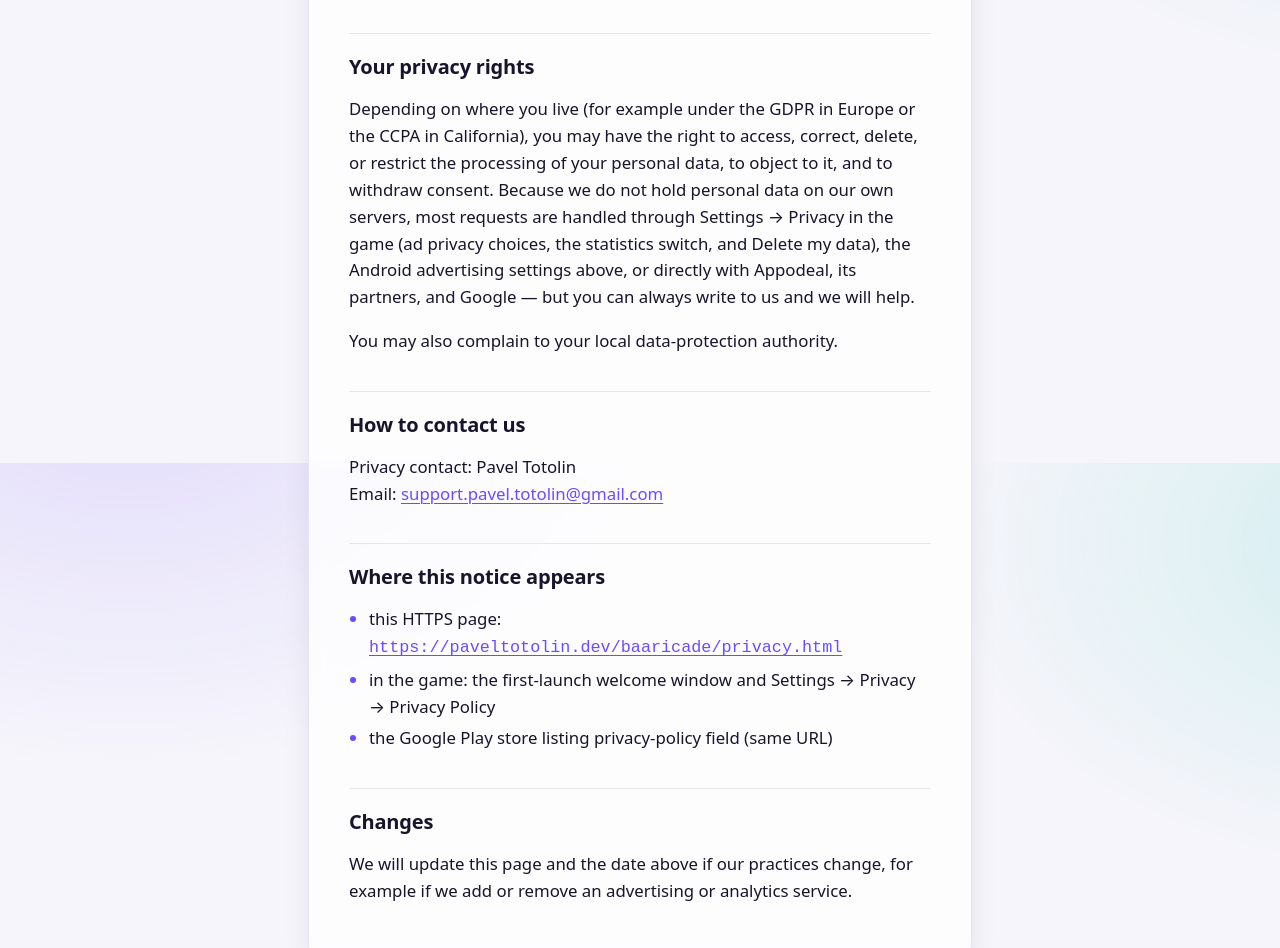
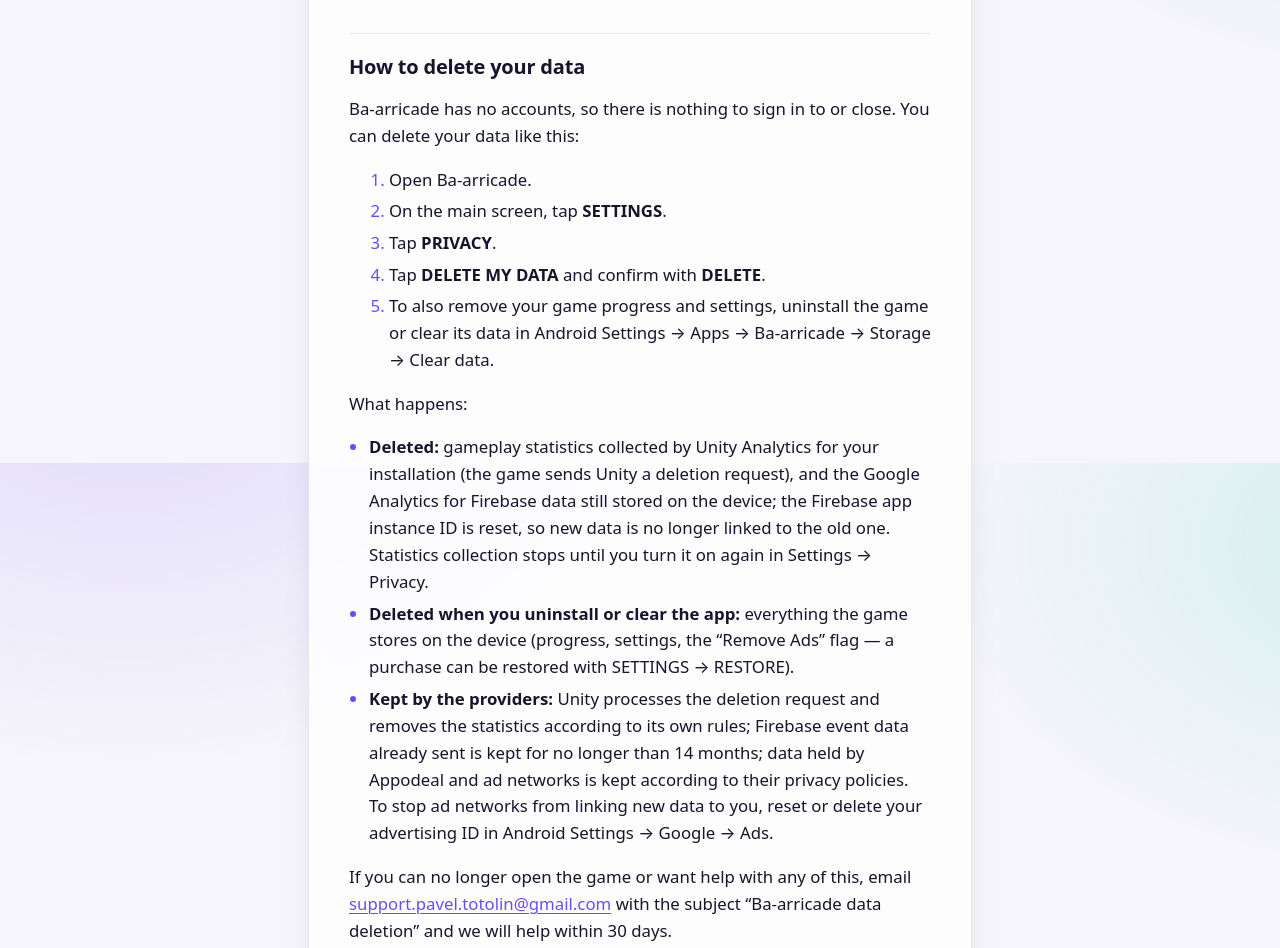
Before and after one commit to Pavel1983/Pavel1983.github.io, a plain HTML site: page baaricade/privacy.html in a window 1280 px wide. Shown: the part 9137-10085 px from the top of the page. Drawn offline with Linux system fonts and the light colour scheme.

Commit message:
Data deletion

```diff
--- a/baaricade/privacy.html
+++ b/baaricade/privacy.html
@@ -148,6 +148,23 @@
   <p>Local game data is kept until you uninstall the app or clear its data. There is no account to delete on our side.</p>
   <p>Data already collected by Appodeal, ad networks, Unity, or Google is kept by those providers according to their own policies. Event data in Google Analytics for Firebase is kept for no longer than 14 months. Clearing the app does not erase copies they already hold. To delete gameplay statistics, use Settings → Privacy → Delete my data before you clear the app; for other data, use the contacts in the providers’ privacy policies.</p>
 
+  <h2 id="delete-data">How to delete your data</h2>
+  <p>Ba-arricade has no accounts, so there is nothing to sign in to or close. You can delete your data like this:</p>
+  <ol>
+    <li>Open Ba-arricade.</li>
+    <li>On the main screen, tap <strong>SETTINGS</strong>.</li>
+    <li>Tap <strong>PRIVACY</strong>.</li>
+    <li>Tap <strong>DELETE MY DATA</strong> and confirm with <strong>DELETE</strong>.</li>
+    <li>To also remove your game progress and settings, uninstall the game or clear its data in Android Settings → Apps → Ba-arricade → Storage → Clear data.</li>
+  </ol>
+  <p>What happens:</p>
+  <ul>
+    <li><strong>Deleted:</strong> gameplay statistics collected by Unity Analytics for your installation (the game sends Unity a deletion request), and the Google Analytics for Firebase data still stored on the device; the Firebase app instance ID is reset, so new data is no longer linked to the old one. Statistics collection stops until you turn it on again in Settings → Privacy.</li>
+    <li><strong>Deleted when you uninstall or clear the app:</strong> everything the game stores on the device (progress, settings, the “Remove Ads” flag — a purchase can be restored with SETTINGS → RESTORE).</li>
+    <li><strong>Kept by the providers:</strong> Unity processes the deletion request and removes the statistics according to its own rules; Firebase event data already sent is kept for no longer than 14 months; data held by Appodeal and ad networks is kept according to their privacy policies. To stop ad networks from linking new data to you, reset or delete your advertising ID in Android Settings → Google → Ads.</li>
+  </ul>
+  <p>If you can no longer open the game or want help with any of this, email <a href="mailto:support.pavel.totolin@gmail.com">support.pavel.totolin@gmail.com</a> with the subject “Ba-arricade data deletion” and we will help within 30 days.</p>
+
   <h2>Your privacy rights</h2>
   <p>Depending on where you live (for example under the GDPR in Europe or the CCPA in California), you may have the right to access, correct, delete, or restrict the processing of your personal data, to object to it, and to withdraw consent. Because we do not hold personal data on our own servers, most requests are handled through Settings → Privacy in the game (ad privacy choices, the statistics switch, and Delete my data), the Android advertising settings above, or directly with Appodeal, its partners, and Google — but you can always write to us and we will help.</p>
   <p>You may also complain to your local data-protection authority.</p>
```
